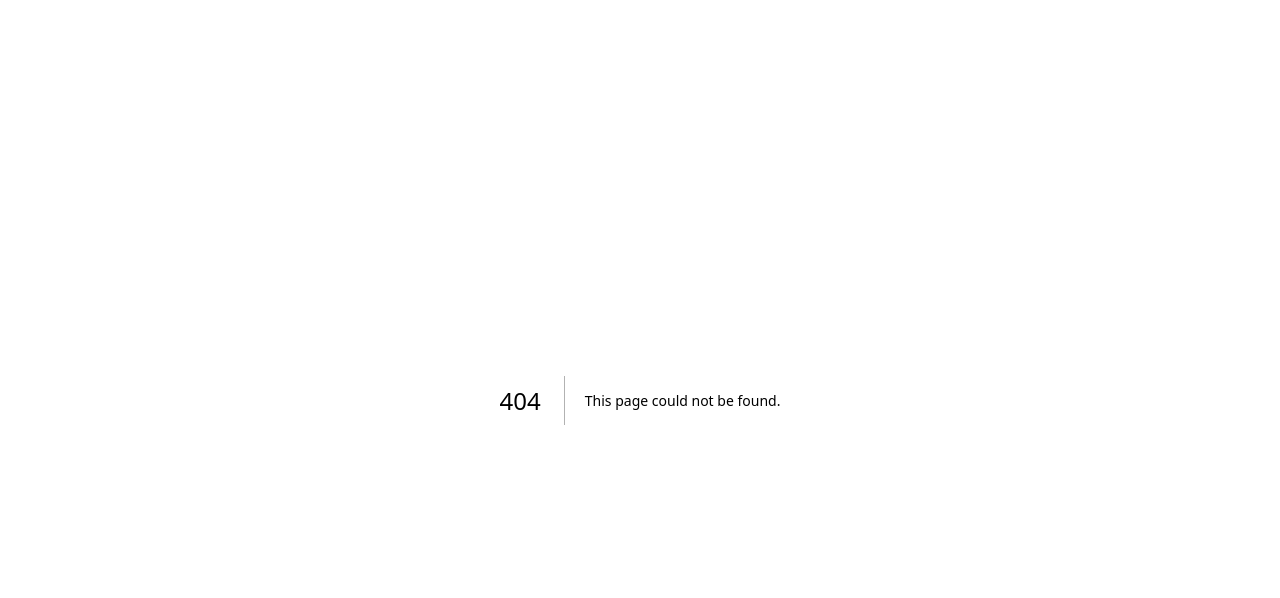
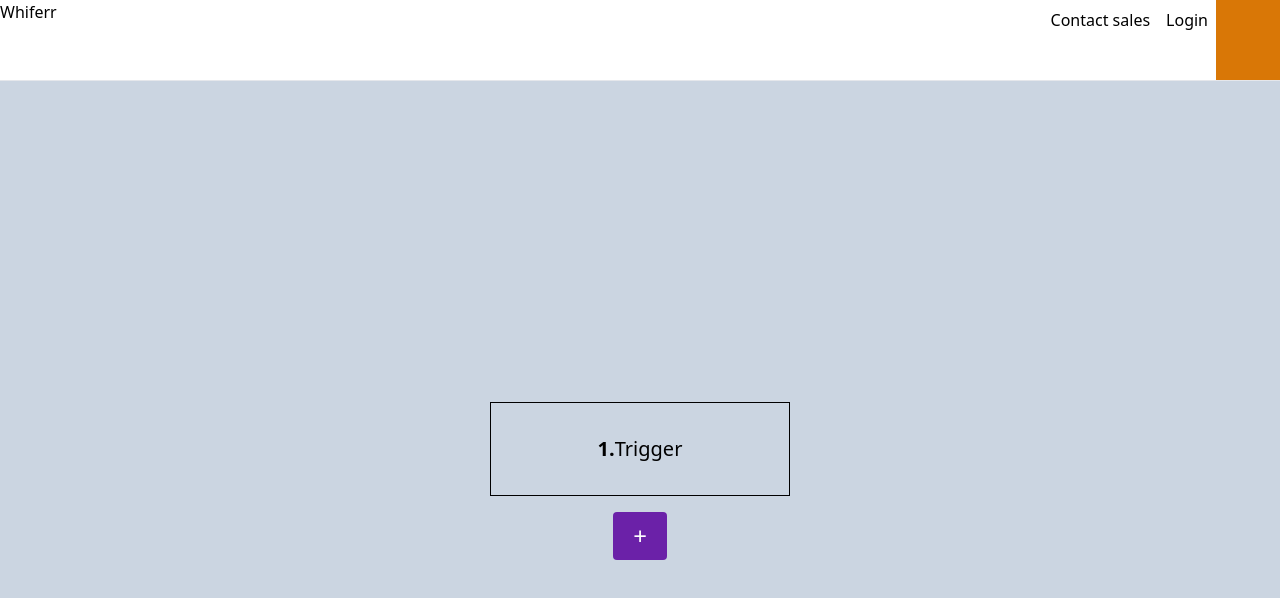
Before and after one commit to sayandas-sd/zap-frontend, a Next.js app: page /task/create in a window 1280 px wide. Before the commit this address had no page. Shown: the top 598 px of the page. Built offline with nearby package versions, Linux system fonts and the light colour scheme.

Commit message:
added trigger and action

```diff
--- a/app/dashboard/page.tsx
+++ b/app/dashboard/page.tsx
@@ -0,0 +1,110 @@
+"use client";
+
+import Appbar from "@/components/Appbar";
+import HardButton from "@/components/button/HardButton";
+import axios from "axios";
+import { useEffect, useState } from "react";
+import { BACKEND_URL } from "../config";
+import Button from "@/components/button/Button";
+import { useRouter } from "next/navigation";
+
+interface Task {
+        "id": string,
+        "triggerId": string,
+        "userId": number,
+        "action": {
+                "id": string,
+                "actionId": string,
+                "TaskId": string,
+                "sortingOrder": number,
+                "type": {
+                    "id": string,
+                    "name": string
+                }
+        }[],
+            "trigger": {
+                "id": string,
+                "triggerId": string,
+                "TaskId": string,
+                "type": {
+                    "id": string,
+                    "name": string
+                }
+        }
+}
+
+function useTask() {
+    const [task, setTask] = useState<Task[]>([]);
+    const [loading, setLoading] = useState(true);
+
+    useEffect(() => {
+        axios.get(`${BACKEND_URL}/api/v1/task`, {
+            headers: {
+                "Authorization": localStorage.getItem("token")
+            }
+        }).then(res => {
+                setTask(res.data.task);
+                setLoading(false)
+
+            })
+    }, []);
+
+
+    return {
+        task, loading
+    }
+}
+
+export default function() {
+
+    const {loading, task} = useTask();
+
+    const router = useRouter();
+    return <div>
+        <Appbar />
+
+        <div className="flex justify-center pt-8">
+            <div className="max-w-2xl w-full">
+                <div className="flex justify-between pt-8">
+                    <div className="text-2xl font-bold">
+                        All Task
+                    </div>
+                    <HardButton onClick={() => {
+                        router.push("/task/create")
+                    }}>Create</HardButton>
+                </div>
+            </div>
+        </div>
+        {loading? "Loading..." : <div className="flex justify-center"> <TaskTable task={task}/> </div>}
+    </div>
+}
+
+
+function TaskTable({task}: {task: Task[]}) {
+
+    const router = useRouter();
+
+    return <div className="p-8 max-w-screen-lg w-full">
+        <div className="flex">
+                <div className="flex-1">Name</div>
+                <div className="flex-1">Last Edit</div>
+                <div className="flex-1">Running</div>
+                <div className="flex-1">Go</div>
+        </div>
+            {task.map(z => <div key={z.id} className="flex border-b border-t py-4">
+                    <div className="flex-1">
+                        {z.trigger.type.name}
+                        {z.action.map(r => r.type.name + " ")}
+                    </div>
+                    <div className="flex-1">
+                        {z.id}
+                    </div>
+                    <div className="flex-1">Nov 13, 2024</div>
+                    <div className="flex-1 cursor-pointer ">
+                        <Button onClick={() =>{
+                            router.push("/zap/" + z.id)
+                        }}>Look</Button>
+                    </div>
+            </div>)}
+    </div>
+}
--- a/app/signup/page.tsx
+++ b/app/signup/page.tsx
@@ -43,7 +43,6 @@ export default function() {
                         name: name
                     });
 
-                    localStorage.setItem("token", res.data.token);
 
                     router.push("/login");
 
--- /dev/null
+++ b/app/task/create/page.tsx
@@ -0,0 +1,39 @@
+"use client";
+
+import AllTask from "@/components/AllTask";
+import Appbar from "@/components/Appbar";
+import HardButton from "@/components/button/HardButton";
+import { useState } from "react";
+
+export default function() {
+    const [trigger, setTrigger] = useState("");
+    const [action, setAction] = useState<{
+        availablActionId: string;
+        availablActionName: string;
+    }[]>([]);
+
+    return <div>
+        <Appbar />
+        <div className="w-full flex flex-col justify-center items-center w-full min-h-screen bg-slate-300">
+            <div className="flex justify-center w-full">
+                <AllTask type={trigger ? trigger : "Trigger"} index={1}/>
+            </div>
+            <div className="pt-2">
+               {action.map((a, index) =>
+               <div key={index} className="flex justify-center pt-2">
+                    <AllTask key={index} type={a.availablActionName ? a.availablActionName : "Action"} index={2 + index}/>
+               </div>
+               )}
+
+            </div>
+
+            <HardButton onClick={()=>{
+                setAction(a => [...a, {
+                    availablActionId: "",
+                    availablActionName: ""
+                }])
+            }}><div className="text-2xl">+</div>
+            </HardButton>
+        </div>
+    </div>
+}
--- /dev/null
+++ b/components/AllTask.tsx
@@ -0,0 +1,18 @@
+export default function AllTask({
+    type,
+    index
+}:{
+    type?: string;
+    index: number
+}) {
+    return <div className="border border-black py-8 px-4 w-[300px] justify-center">
+        <div className="flex justify-center text-xl ">
+            <div className="font-bold">
+                {index}.
+            </div>
+            <div>
+                {type}
+            </div>
+        </div>
+    </div>
+}
--- a/components/button/HardButton.tsx
+++ b/components/button/HardButton.tsx
@@ -11,7 +11,7 @@ export default function HardButton({
     size?: "big" | "small"
 }) {
     return <div onClick={onClick}
-            className={`bg-purple-800 flex flex-col justify-center cursor-pointer px-8 py-2 rounded text-center text-white`}>
+            className={`bg-purple-800 flex flex-col justify-center cursor-pointer mt-2 px-5 py-2 rounded text-center text-white`}>
 
             {children}
     </div>
```
